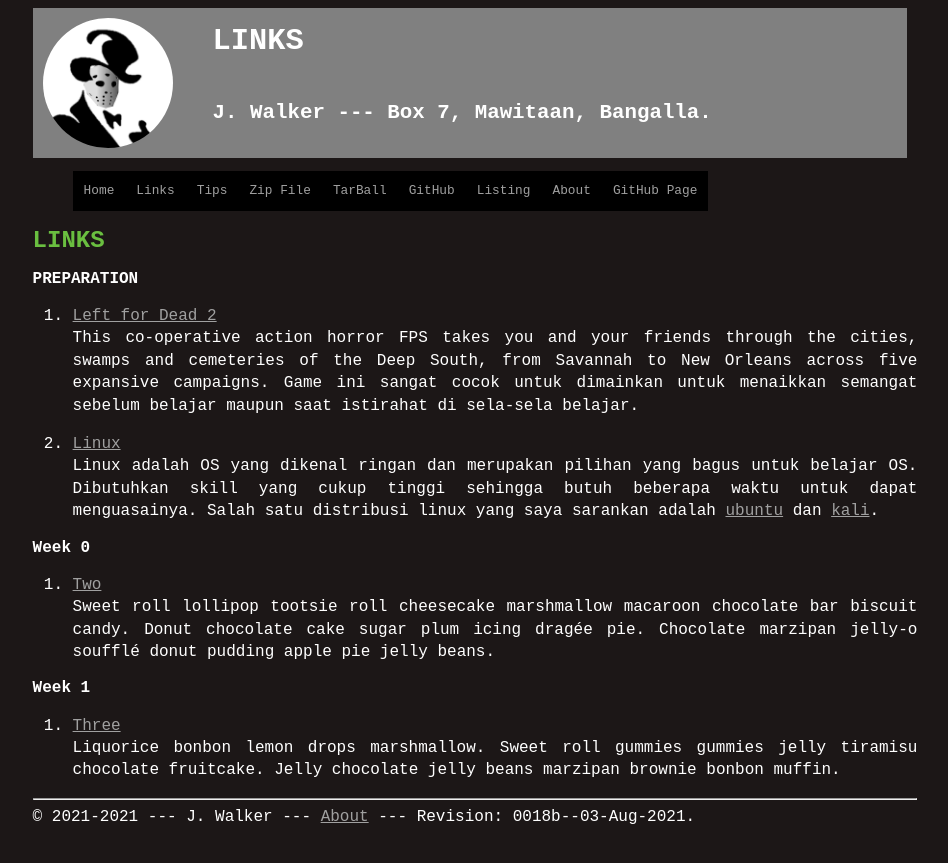
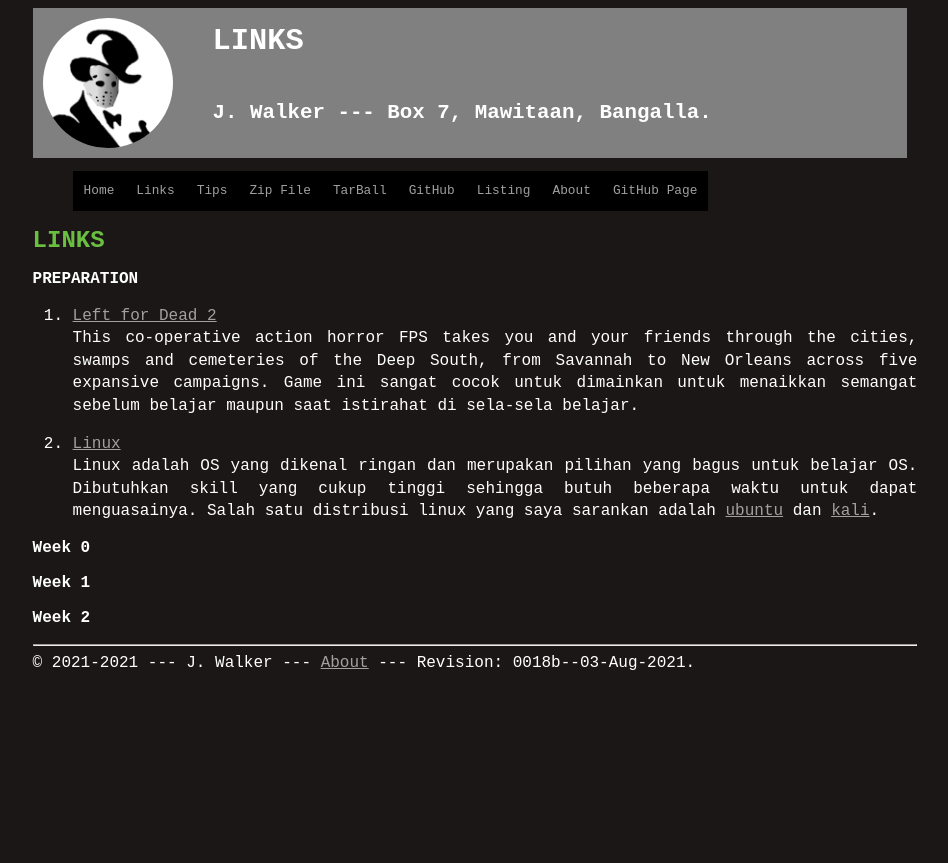
Before and after one commit to dhekmass12/os212, a Jekyll site: the page built from links.md, in a window 1280 px wide. Shown: the top 863 px of the page, without its empty margins (165-1113 px from the left). Built offline with Jekyll 4.4.1, drawn with Linux system fonts in a browser that asks for light colours; our own code applies the rules of GitHub Pages for plain Markdown files.

Commit message:
os212 dhekmass12 update links.md

```diff
--- a/links.md
+++ b/links.md
@@ -14,14 +14,6 @@ Linux adalah OS yang dikenal ringan dan merupakan pilihan yang bagus untuk belaj
 
 <b>Week 0</b><br>
 
-1. [Two](https://en.wikipedia.org/wiki/2)<br>
-Sweet roll lollipop tootsie roll cheesecake marshmallow macaroon chocolate bar biscuit candy.
-Donut chocolate cake sugar plum icing dragée pie.
-Chocolate marzipan jelly-o soufflé donut pudding apple pie jelly beans.
-
 <b>Week 1</b><br>
 
-1. [Three](https://en.wikipedia.org/wiki/3)<br>
-Liquorice bonbon lemon drops marshmallow.
-Sweet roll gummies gummies jelly tiramisu chocolate fruitcake.
-Jelly chocolate jelly beans marzipan brownie bonbon muffin.
+<b>Week 2</b><br>
```
